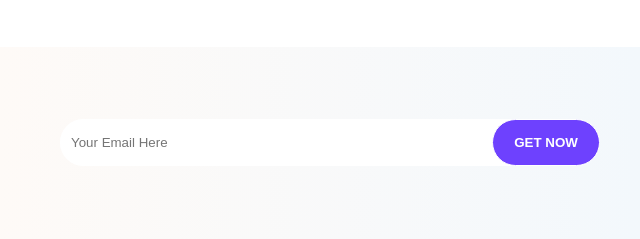
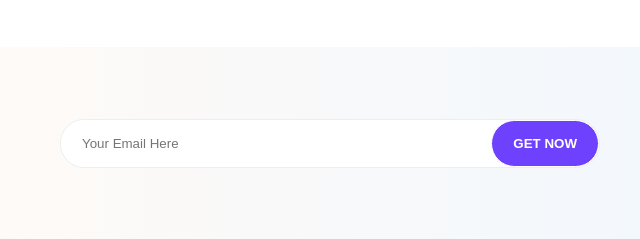
Before and after one commit to Sigkill32/WebResume, a plain HTML site: page index.html in a window 1280 px wide. Shown: the part 1177-1416 px from the top of the page, 640-1280 px from the left. Drawn offline with Linux system fonts and the light colour scheme.

Commit message:
UI changes made to consult section

```diff
--- a/index.scss
+++ b/index.scss
@@ -396,9 +396,11 @@ nav {
         display: flex;
         background-color: white;
         border-radius: 24px;
+        border: 1px solid #eeeeee;
         input {
           width: 80%;
-          padding: 15px 10px;
+          padding: 15px 0px;
+          padding-left: 20px;
           border-radius: 24px 0 0 24px;
           border: 1px solid white;
           outline: none;
```
Also changed, not shown: index.css, 1 other file.
